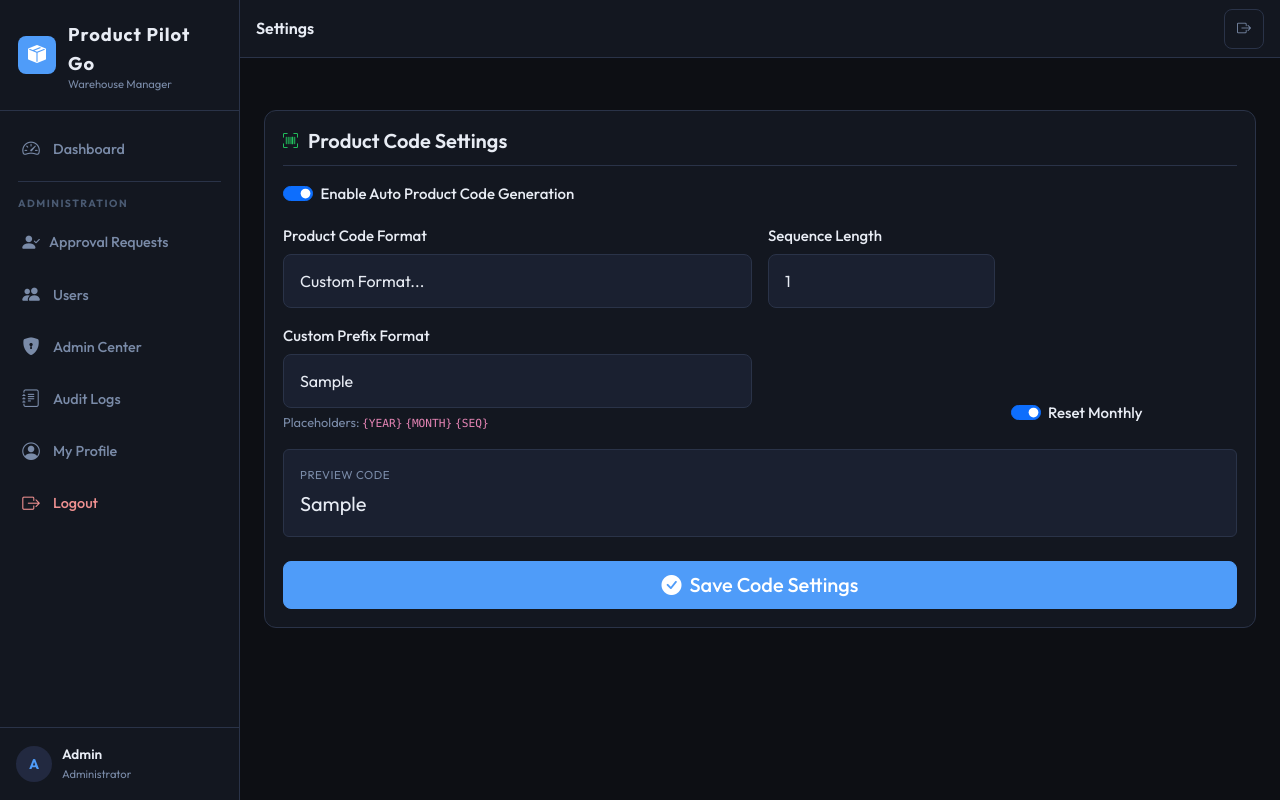
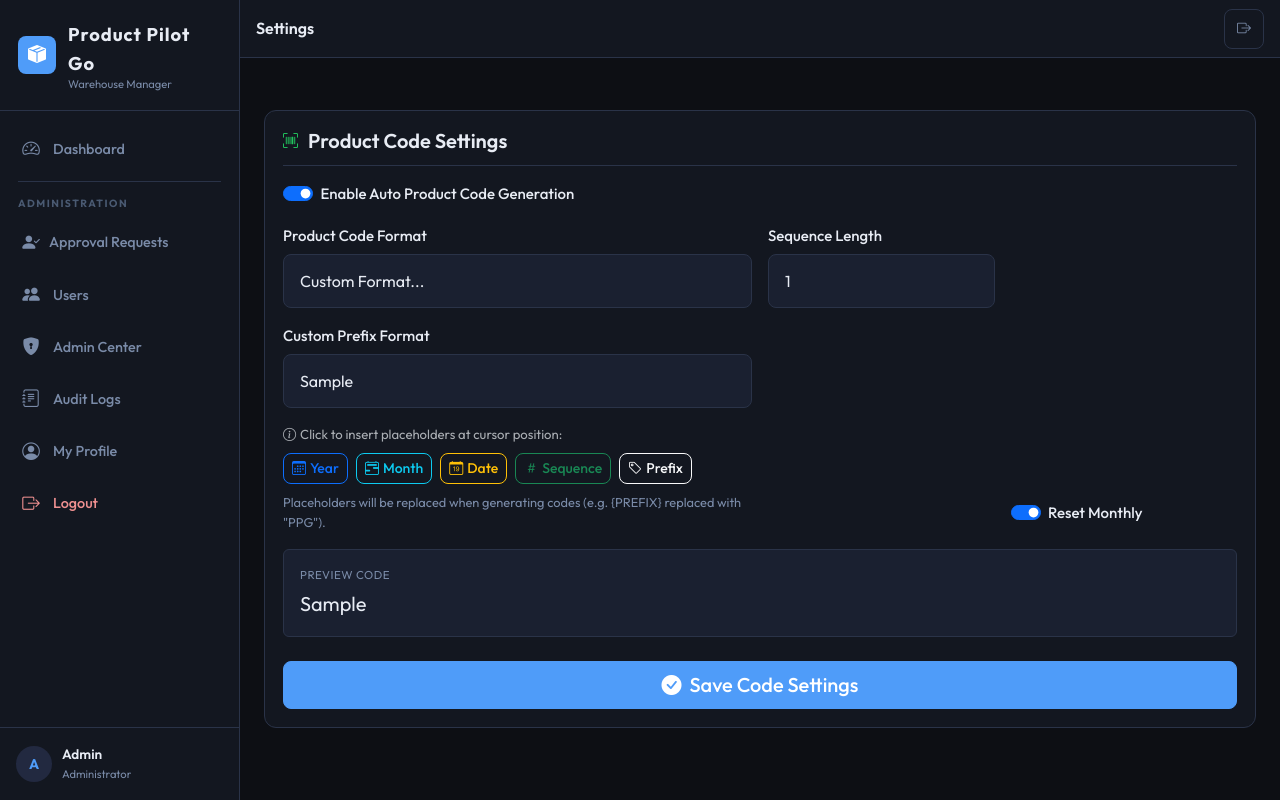
Before and after one commit to pranavtrapasiya/7hourse, a Django app: page /settings/ in a window 1280 px wide. Run offline with Django 5.2, Linux system fonts and the light colour scheme; a user stored in the database is signed in; data comes from the database, SQL or seed files in the repository; tables that the repository leaves empty hold one stand-in row (values such as "Sample post"); data that the repository does not hold is empty.

Commit message:
Implement placeholder insertion buttons and backend support for DATE and PREFIX in custom product codes

```diff
--- a/aps/models.py
+++ b/aps/models.py
@@ -235,8 +235,11 @@ class Product(models.Model):
             next_seq = seq_obj.last_sequence
 
         seq_str = str(next_seq).zfill(settings.sequence_length)
+        day = now.strftime('%d')
         code = settings.prefix_format.replace('{YEAR}', str(year))
         code = code.replace('{MONTH}', month)
+        code = code.replace('{DATE}', day)
+        code = code.replace('{PREFIX}', 'PPG')
         code = code.replace('{SEQ}', seq_str)
         return code
 
--- a/aps/templates/aps/settings.html
+++ b/aps/templates/aps/settings.html
@@ -40,7 +40,29 @@
             <div id="customFormatGroup" style="display: none;">
               <label class="form-label fw-500 mt-2">Custom Prefix Format</label>
               {{ code_form.prefix_format }}
-              <div class="form-text">Placeholders: <code>{YEAR}</code> <code>{MONTH}</code> <code>{SEQ}</code></div>
+
+              <div class="mt-3">
+                <span class="text-muted d-block small mb-2"><i class="bi bi-info-circle me-1"></i>Click to insert placeholders at cursor position:</span>
+                <div class="d-flex flex-wrap gap-2">
+                  <button type="button" class="btn btn-outline-primary btn-sm preset-insert-btn" data-placeholder="{YEAR}">
+                    <i class="bi bi-calendar3 me-1"></i>Year
+                  </button>
+                  <button type="button" class="btn btn-outline-info btn-sm preset-insert-btn" data-placeholder="{MONTH}">
+                    <i class="bi bi-calendar2-range me-1"></i>Month
+                  </button>
+                  <button type="button" class="btn btn-outline-warning btn-sm preset-insert-btn" data-placeholder="{DATE}">
+                    <i class="bi bi-calendar-date me-1"></i>Date
+                  </button>
+                  <button type="button" class="btn btn-outline-success btn-sm preset-insert-btn" data-placeholder="{SEQ}">
+                    <i class="bi bi-hash me-1"></i>Sequence
+                  </button>
+                  <button type="button" class="btn btn-outline-light btn-sm preset-insert-btn" data-placeholder="{PREFIX}">
+                    <i class="bi bi-tag me-1"></i>Prefix
+                  </button>
+                </div>
+              </div>
+
+              <div class="form-text mt-2">Placeholders will be replaced when generating codes (e.g. {PREFIX} replaced with "PPG").</div>
             </div>
           </div>
           <div class="col-6 col-md-3">
@@ -141,6 +163,28 @@ if (presetSelect) {
 if (fmtInput) fmtInput.addEventListener('input', updatePreview);
 if (seqInput) seqInput.addEventListener('input', updatePreview);
 
+function insertAtCursor(input, text) {
+  if (!input) return;
+  const startPos = input.selectionStart;
+  const endPos = input.selectionEnd;
+  const originalVal = input.value;
+
+  input.value = originalVal.substring(0, startPos) + text + originalVal.substring(endPos, originalVal.length);
+
+  // Set cursor position after inserted text
+  input.selectionStart = input.selectionEnd = startPos + text.length;
+  input.focus();
+}
+
+document.querySelectorAll('.preset-insert-btn').forEach(btn => {
+  btn.addEventListener('click', function(e) {
+    e.preventDefault();
+    const placeholder = this.getAttribute('data-placeholder');
+    insertAtCursor(fmtInput, placeholder);
+    updatePreview();
+  });
+});
+
 // Initialize on page load
 document.addEventListener('DOMContentLoaded', () => {
   initPresetSelect();
--- a/aps/views/ajax.py
+++ b/aps/views/ajax.py
@@ -60,6 +60,8 @@ def ajax_preview_code(request):
     now = datetime.datetime.now()
     preview = fmt.replace('{YEAR}', str(now.year))
     preview = preview.replace('{MONTH}', now.strftime('%b').upper())
+    preview = preview.replace('{DATE}', now.strftime('%d'))
+    preview = preview.replace('{PREFIX}', 'PPG')
     preview = preview.replace('{SEQ}', '1'.zfill(seq_len))
     return JsonResponse({'preview': preview})
 
--- a/aps/views/settings_views.py
+++ b/aps/views/settings_views.py
@@ -37,6 +37,8 @@ def settings_view(request):
     preview_seq = '1'.zfill(code_settings.sequence_length)
     preview_code = code_settings.prefix_format.replace('{YEAR}', str(now.year))
     preview_code = preview_code.replace('{MONTH}', now.strftime('%b').upper())
+    preview_code = preview_code.replace('{DATE}', now.strftime('%d'))
+    preview_code = preview_code.replace('{PREFIX}', 'PPG')
     preview_code = preview_code.replace('{SEQ}', preview_seq)
     products_without_code = Product.objects.filter(
         asin_code__isnull=True, is_deleted=False, created_by=request.user
```
